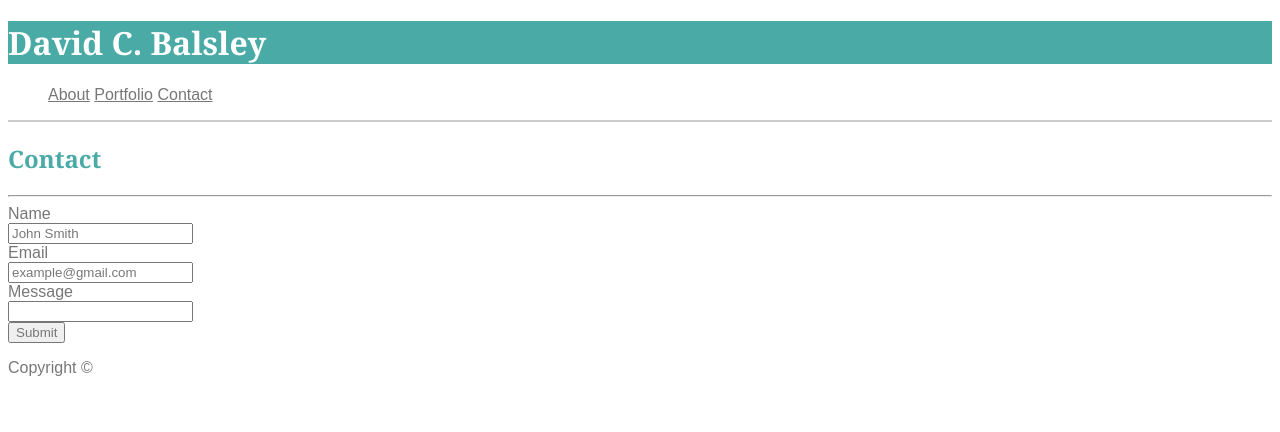
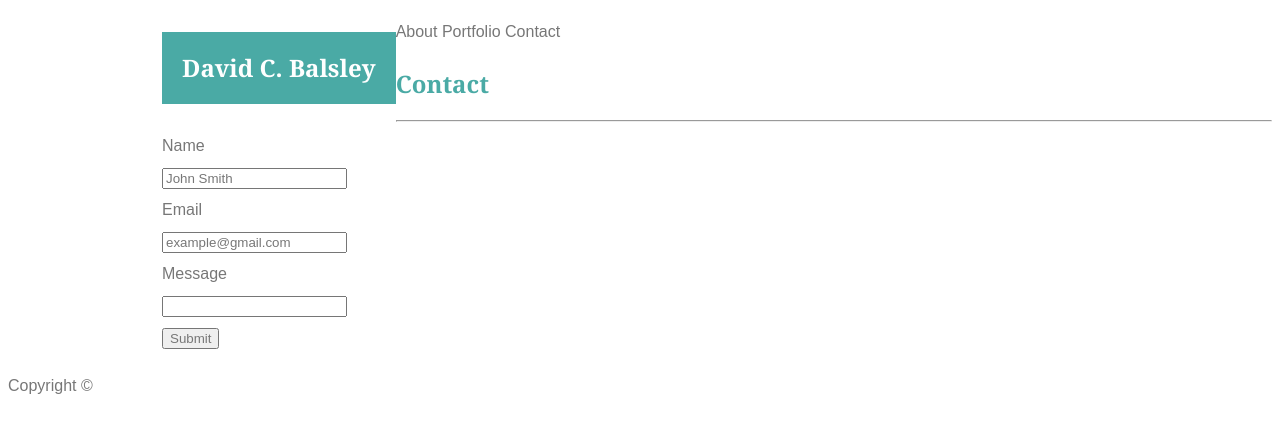
Before and after one commit to davidcbalsley/hw02-bootstrap, a plain HTML site: page contact.html in a window 1280 px wide. Drawn offline with Linux system fonts and the light colour scheme.

Commit message:
added main-content div to three pages

```diff
--- a/assets/css/style.css
+++ b/assets/css/style.css
@@ -1,6 +1,14 @@
 * {
     color: #777777;
     font-family: Arial, 'Helvetica Neue', Helvetica, sans-serif;
+}
+
+a {
+    text-decoration: none;
+}
+
+body {
+    line-height: 200%;
 }
 
 h1, h2, h3 {
@@ -8,8 +16,11 @@ h1, h2, h3 {
 }
 
 h1 {
+    background-color: #4aaaa5;
     color: #ffffff;
-    background-color: #4aaaa5;
+    float: left;
+    font-size: 24px;
+    padding: 20px;
 }
 
 h2, h3 {
@@ -18,7 +29,8 @@ h2, h3 {
 
 header {
     background-color: #ffffff;
-    border-bottom: 2px solid #cccccc;
+    margin: auto;
+    width: 956px;
 }
 
 img {
@@ -32,6 +44,7 @@ li {
 
 .bio-image {
     float: left;
+    padding-right: 10px;
 }
 
 .main-content {
--- a/contact.html
+++ b/contact.html
@@ -26,6 +26,8 @@
     <!-- Horizontal rule -->
     <hr />
 
+    <div class="main-content">
+
         <!-- Contact form -->
         <form>
             Name<br />
@@ -40,6 +42,8 @@
             <button type="submit">Submit</button>
         </form>
 
+    </div>
+
     <!-- Footer -->
     <p>
         Copyright ©
```
Also changed, not shown: index.html (+2 -0 lines), portfolio.html (+4 -0 lines). Lines whose indentation alone changed are shown as unchanged.
